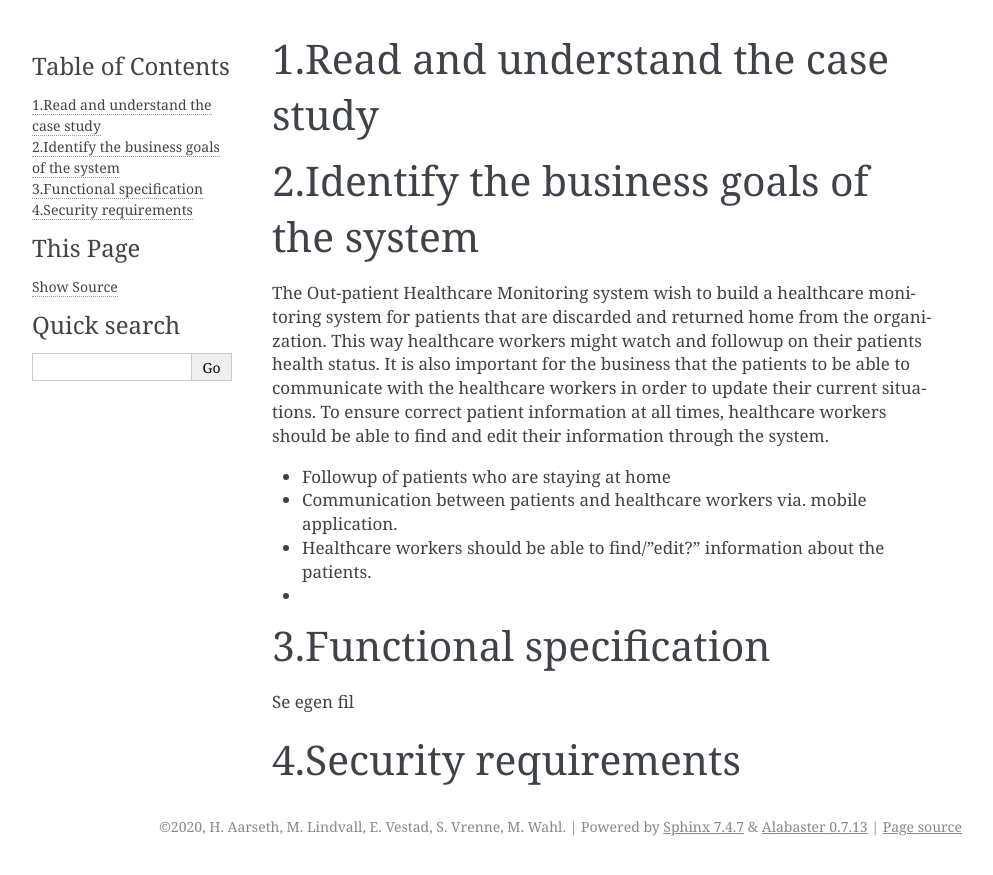
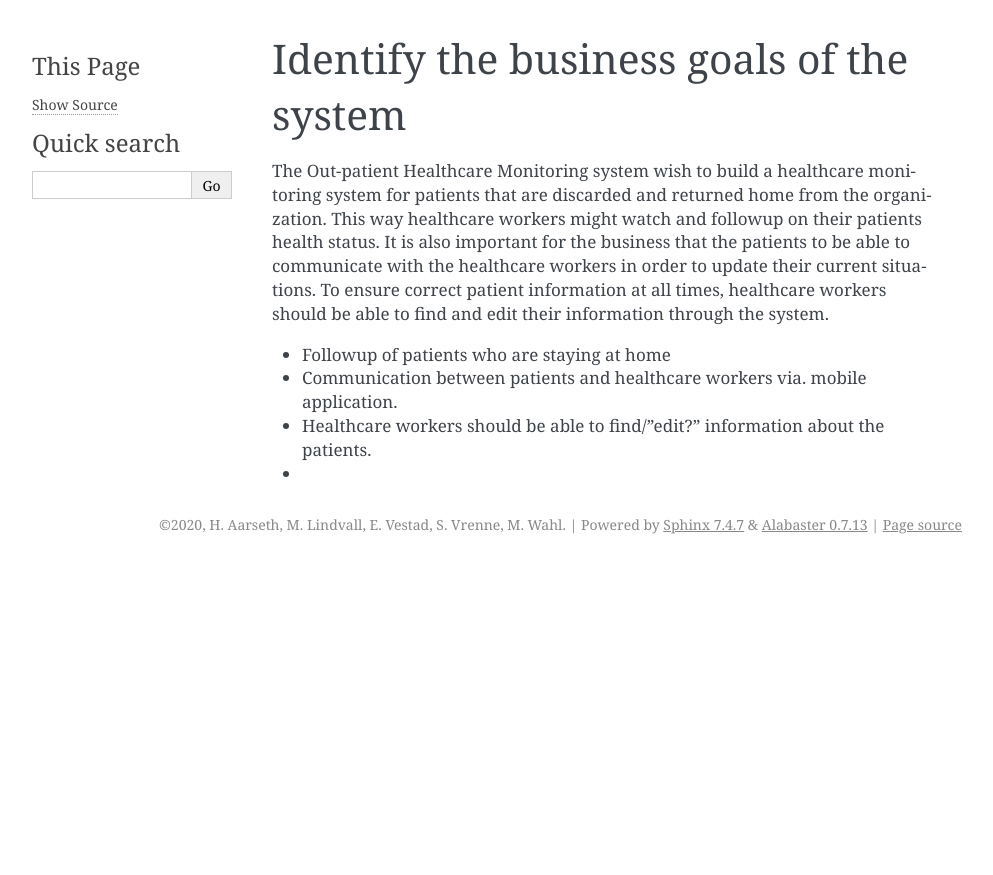
Before and after one commit to SteinarVrenne/school_imt3501, a Sphinx documentation site: the page built from Task 1/source/pages/02_Business_Goals.rst, in a window 1280 px wide. Shown: the top 875 px of the page, without its empty margins (148-1141 px from the left). Built offline with Sphinx 7.4.7, drawn with Linux system fonts in a browser that asks for light colours.

Commit message:
Fix everything

```diff
--- /dev/null
+++ b/Task 1/source/pages/01_Read_Study.rst
@@ -0,0 +1,2 @@
+Read and understand the case study
+==================================
--- a/Task 1/source/pages/01_task1.rst
+++ b/Task 1/source/pages/02_Business_Goals.rst
@@ -1,8 +1,5 @@
-1.Read and understand the case study
-------------------------------------
-
-2.Identify the business goals of the system
--------------------------------------------
+Identify the business goals of the system
+=========================================
 
 The Out-patient Healthcare Monitoring system wish to build a healthcare
 monitoring system for patients that are discarded and returned home from the
@@ -17,14 +14,3 @@
 - Communication between patients and healthcare workers via. mobile application.
 - Healthcare workers should be able to find/"edit?" information about the patients.
 -
-
-
-
-
-3.Functional specification
---------------------------
-
-Se egen fil
-
-4.Security requirements
------------------------
--- /dev/null
+++ b/Task 1/source/pages/03_root.rst
@@ -0,0 +1,2 @@
+Functional specification
+========================
--- a/Task 1/source/pages/03e.rst
+++ /dev/null
@@ -1,2 +0,0 @@
-    Identify and specify the main use cases of the system
-    -----------------------------------------------------
--- /dev/null
+++ b/Task 1/source/pages/03e_Main_Use_Cases.rst
@@ -0,0 +1,2 @@
+Identify and specify the main use cases of the system
+-----------------------------------------------------
--- /dev/null
+++ b/Task 1/source/pages/04_root.rst
@@ -0,0 +1,2 @@
+Security requirements
+=====================
```
Also changed, not shown: Task 1/source/pages/03a_Main_Assets.rst (renamed from Task 1/source/pages/03a.rst), Task 1/source/pages/03b_Main_Actors.rst (renamed from Task 1/source/pages/03b.rst), Task 1/source/pages/03c_Sys_Architecture.rst (renamed from Task 1/source/pages/03c.rst), Task 1/source/pages/03d_Functional_Reqs.rst (renamed from Task 1/source/pages/03d.rst), Task 1/source/pages/04a_Potential_Drivers.rst (renamed from Task 1/source/pages/04a.rst), Task 1/source/pages/04b_High_Level_Sec.rst (renamed from Task 1/source/pages/04b.rst), Task 1/source/pages/04c_Detailed_Security.rst (renamed from Task 1/source/pages/04c.rst), Task 1/source/pages/04d_Attacker_Profiles.rst (renamed from Task 1/source/pages/04d.rst), Task 1/source/pages/04e_Abuse_Cases.rst (renamed from Task 1/source/pages/04e.rst).
